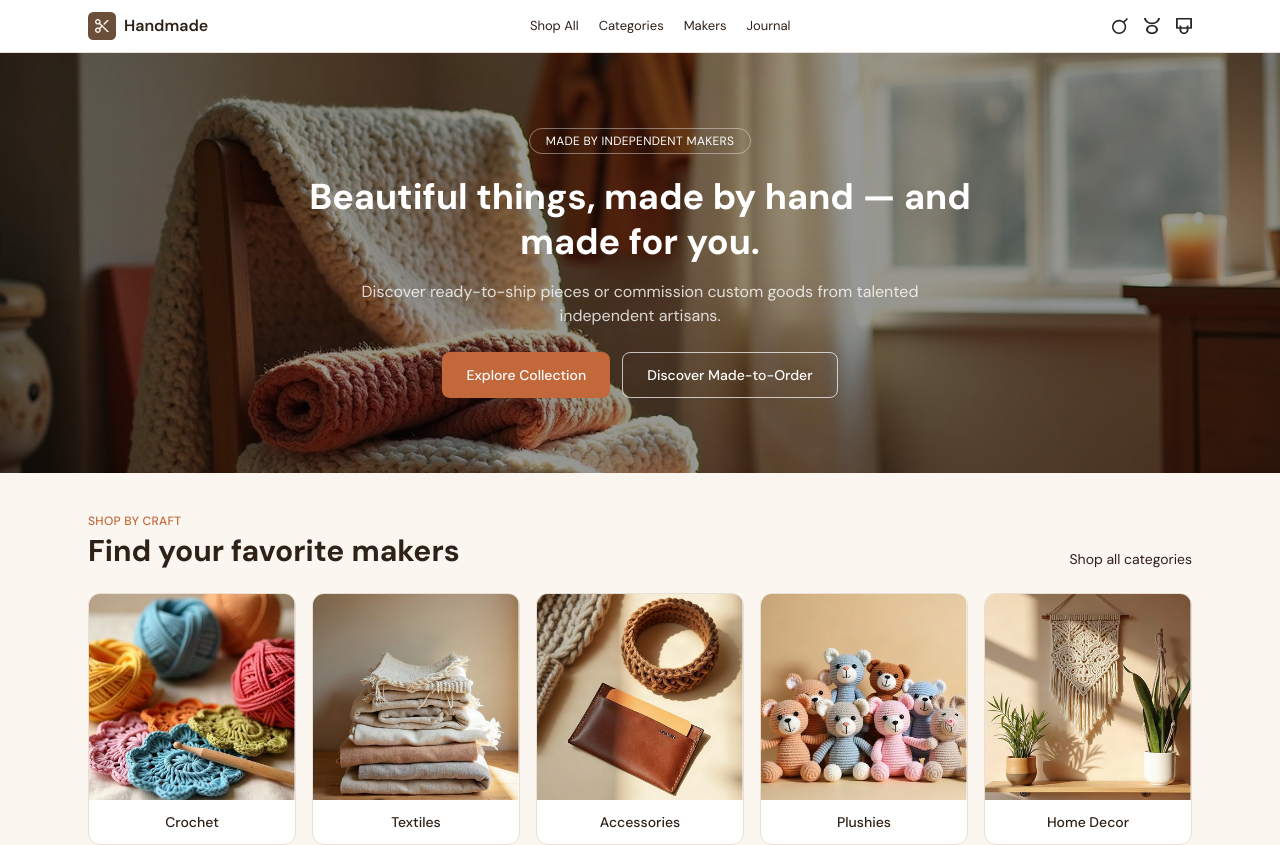
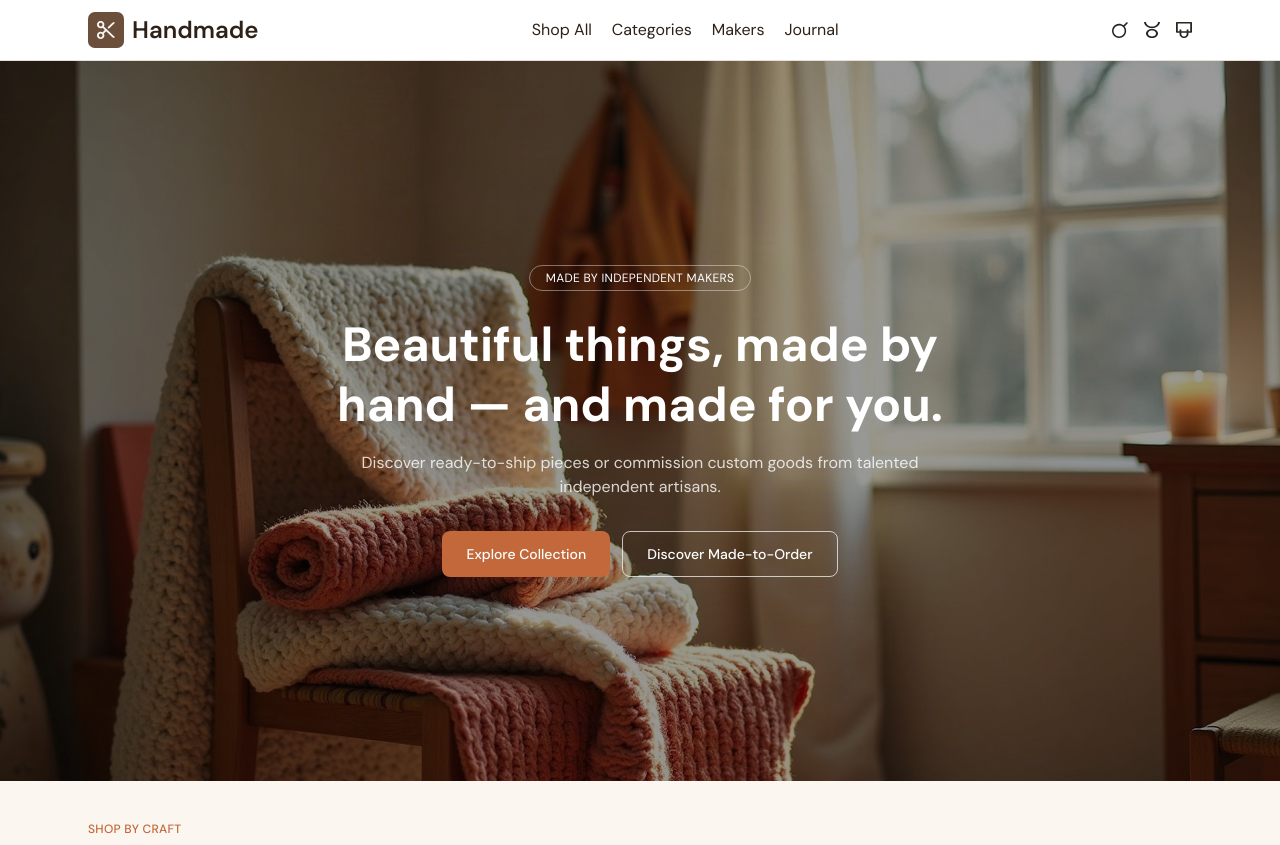
Before and after one commit to ProShaheer/HandMade, a React (Vite) app: page / in a window 1280 px wide. Shown: the top 845 px of the page. Built offline with nearby package versions, Linux system fonts and the light colour scheme.

Commit message:
Connect hero, footer and shop filter links

```diff
--- a/src/Components/Footer.jsx
+++ b/src/Components/Footer.jsx
@@ -1,20 +1,35 @@
+import { Link } from "react-router-dom";
 import homeLogo from "../assets/icons/homelogo.svg";
 
 const columns = [
-  { title: "Shop", links: ["Shop All", "Crochet", "Home Decor"] },
-  { title: "Support", links: ["Ready to Ship", "Made to Order", "Contact"] },
+  {
+    title: "Shop",
+    links: [
+      { label: "Shop All", to: "/shop" },
+      { label: "Crochet", to: "/shop" },
+      { label: "Home Decor", to: "/shop" },
+    ],
+  },
+  {
+    title: "Support",
+    links: [
+      { label: "Ready to Ship", to: "/shop?status=ready-to-ship" },
+      { label: "Made to Order", to: "/shop?status=made-to-order" },
+      { label: "Contact", to: "/" },
+    ],
+  },
 ];
 
 function Footer() {
   return (
     <footer className="w-full bg-cocoa text-white">
-      <div className="mx-auto max-w-6xl px-6 py-8">
+      <div className="mx-auto max-w-6xl px-6 py-10">
         <div className="grid gap-8 md:grid-cols-[2fr_1fr_1fr]">
           <div>
-            <a href="#" className="flex items-center gap-2">
+            <Link to="/" className="flex items-center gap-2">
               <img src={homeLogo} alt="Handmade logo" className="h-7 w-7" />
               <span className="text-base font-semibold">Handmade</span>
-            </a>
+            </Link>
             <p className="mt-3 max-w-xs text-xs leading-relaxed text-white/70">
               An artisan marketplace for goods made by independent makers.
               Every piece is crafted by hand — ready to ship or made to order
@@ -27,8 +42,13 @@ function Footer() {
               <h4 className="text-sm font-semibold">{column.title}</h4>
               <ul className="mt-3 space-y-2 text-xs text-white/70">
                 {column.links.map((link) => (
-                  <li key={link}>
-                    <a href="#">{link}</a>
+                  <li key={link.label}>
+                    <Link
+                      to={link.to}
+                      className="transition hover:text-white"
+                    >
+                      {link.label}
+                    </Link>
                   </li>
                 ))}
               </ul>
--- a/src/Components/Hero.jsx
+++ b/src/Components/Hero.jsx
@@ -11,12 +11,12 @@ function Hero() {
 
       <div className="absolute inset-0 -z-10 bg-black/40" />
 
-      <div className="mx-auto flex min-h-[360px] max-w-6xl flex-col items-center justify-center px-6 py-12 text-center md:min-h-[420px]">
+      <div className="mx-auto flex min-h-[clamp(480px,calc(100vh-5rem),820px)] max-w-6xl flex-col items-center justify-center px-6 py-16 text-center">
         <span className="rounded-full border border-white/40 px-4 py-1 text-xs uppercase tracking-wide text-white">
           Made by independent makers
         </span>
 
-        <h1 className="mt-5 max-w-2xl text-3xl font-bold leading-tight text-white md:text-4xl">
+        <h1 className="mt-6 max-w-2xl text-3xl font-bold leading-tight text-white md:text-5xl">
           Beautiful things, made by hand — and made for you.
         </h1>
 
@@ -25,7 +25,7 @@ function Hero() {
           talented independent artisans.
         </p>
 
-        <div className="mt-6 flex flex-col gap-3 sm:flex-row">
+        <div className="mt-8 flex flex-col gap-3 sm:flex-row">
           <button className="rounded-lg bg-brand px-6 py-3 text-sm font-medium text-white">
             Explore Collection
           </button>
--- a/src/Components/Navbar.jsx
+++ b/src/Components/Navbar.jsx
@@ -20,11 +20,11 @@ function Navbar() {
     <header className="w-full border-b border-line bg-white">
       <nav className="mx-auto flex max-w-6xl items-center justify-between px-6 py-3">
         <Link to="/" className="flex items-center gap-2">
-          <img src={homeLogo} alt="Handmade logo" className="h-7 w-7" />
-          <span className="text-base font-semibold text-cocoa">Handmade</span>
+          <img src={homeLogo} alt="Handmade logo" className="h-9 w-9" />
+          <span className="text-2xl font-semibold text-cocoa">Handmade</span>
         </Link>
 
-        <ul className="hidden items-center gap-5 text-[13px] text-cocoa md:flex">
+        <ul className="hidden items-center gap-5 text-[16px] text-cocoa md:flex">
           {links.map((link) => (
             <li key={link.label}>
               <Link to={link.to}>{link.label}</Link>
--- a/src/Pages/Product.jsx
+++ b/src/Pages/Product.jsx
@@ -8,7 +8,7 @@ function Product() {
   return (
     <main className="mx-auto max-w-6xl px-6 py-8">
       <div className="grid gap-8 md:grid-cols-2">
-        {/* LEFT COLUMN */}
+
         <div>
           <img
             src={item.image}
@@ -50,7 +50,6 @@ function Product() {
           </div>
         </div>
 
-        {/* RIGHT COLUMN */}
         <div>
           <p className="text-xs font-medium uppercase tracking-wide text-brand">
             {item.maker}
```
